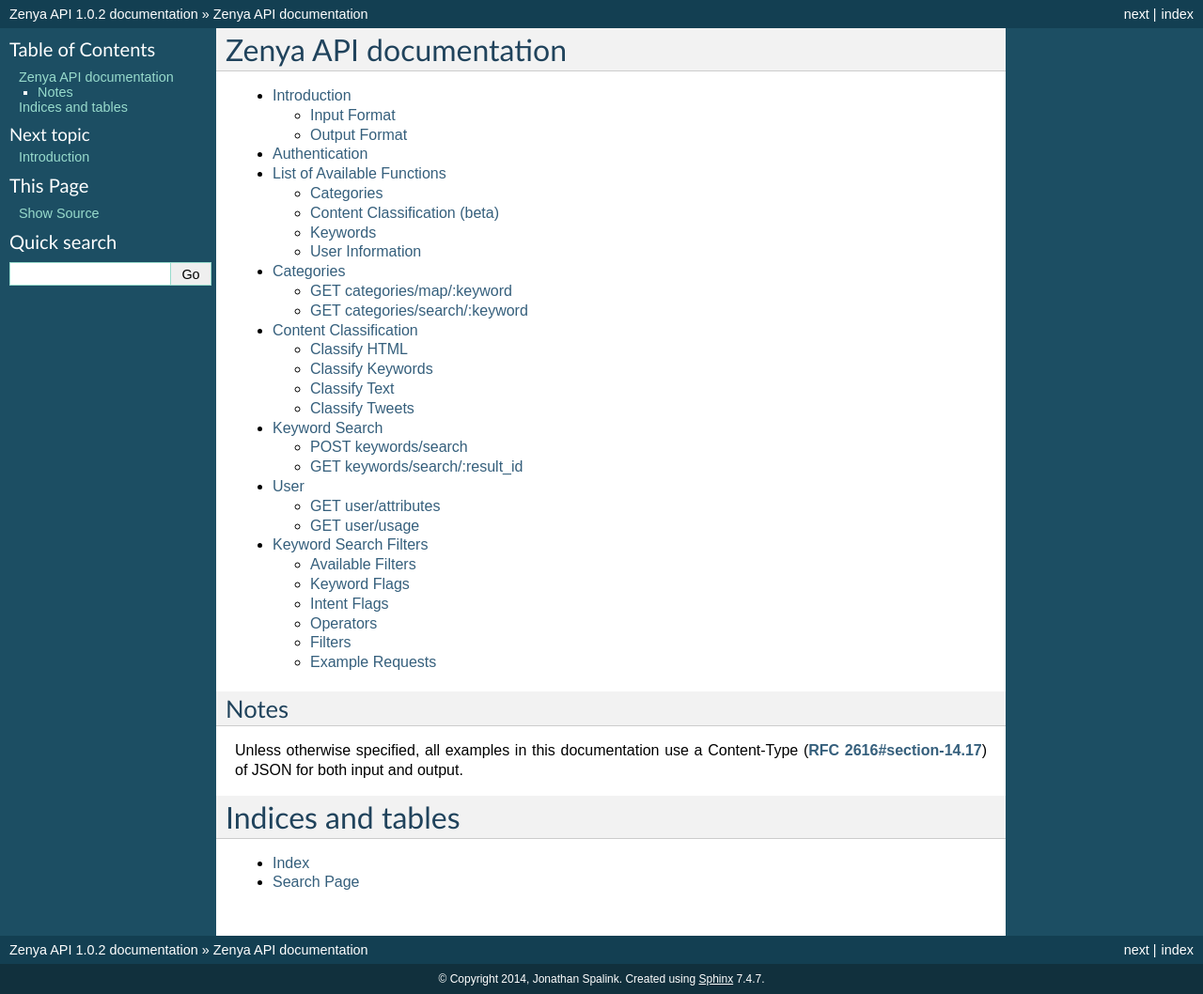
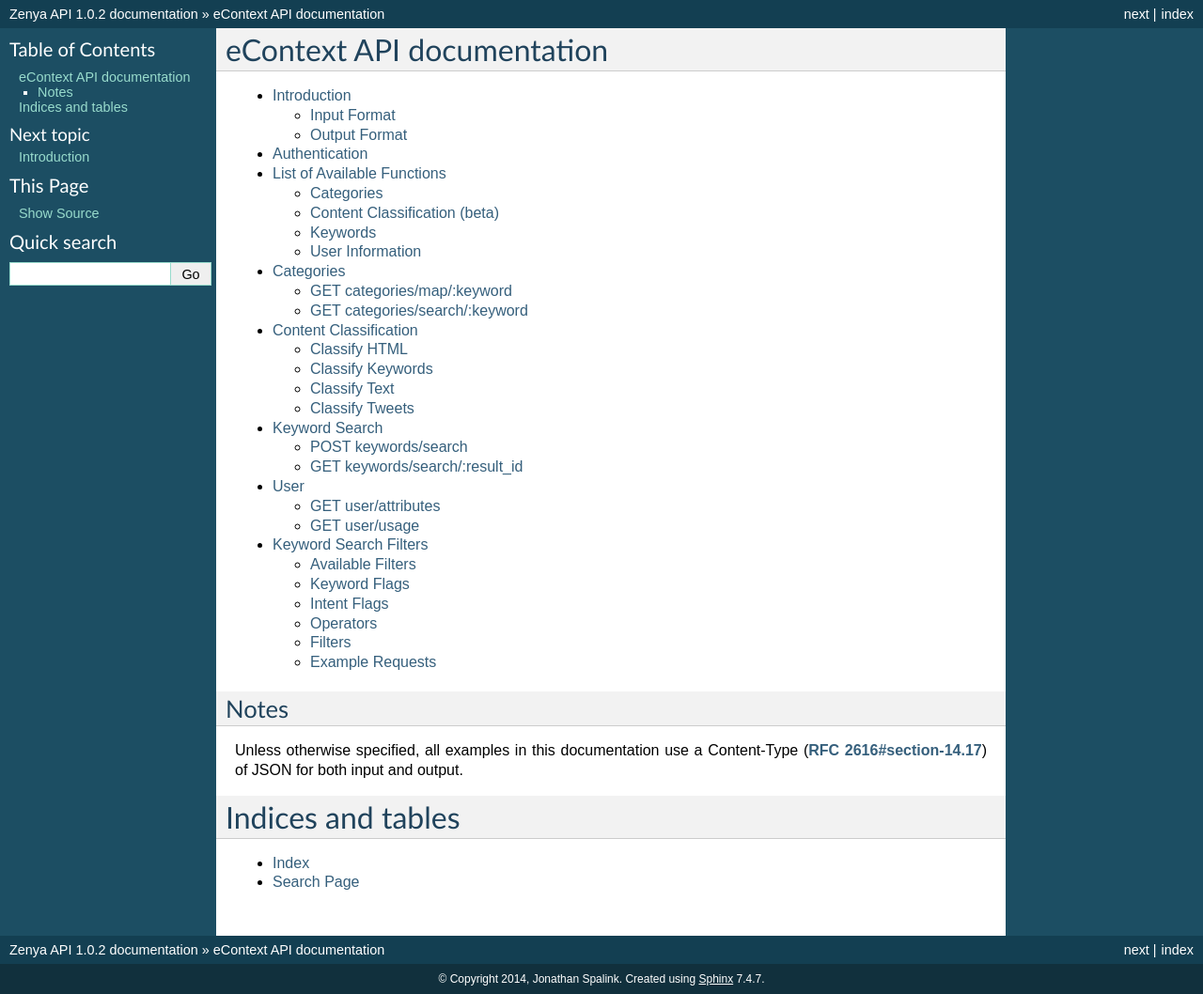
Before and after one commit to info-com/zenya-api-docs, a Sphinx documentation site: the page built from source/index.rst, in a window 1280 px wide. Shown: the whole page at 94% size. Built offline with Sphinx 7.4.7, drawn with Linux system fonts in a browser that asks for light colours.

Commit message:
Update index.rst

```diff
--- a/source/index.rst
+++ b/source/index.rst
@@ -1,9 +1,9 @@
-.. Zenya API documentation master file, created by
+.. eContext API documentation master file, created by
    sphinx-quickstart on Fri Mar 14 13:59:18 2014.
    You can adapt this file completely to your liking, but it should at least
    contain the root `toctree` directive.
 
-Zenya API documentation
+eContext API documentation
 =======================
 
 .. toctree::
```
